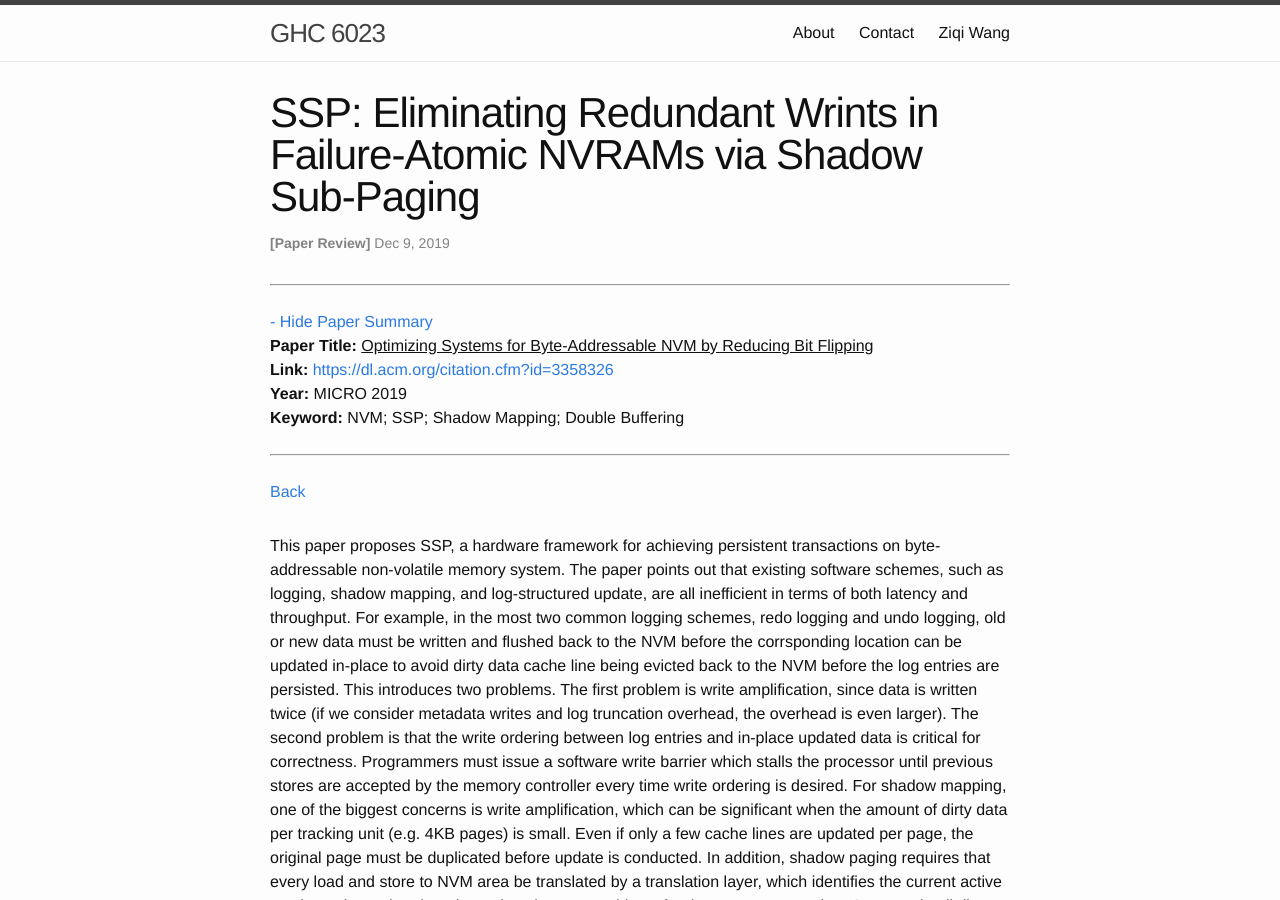
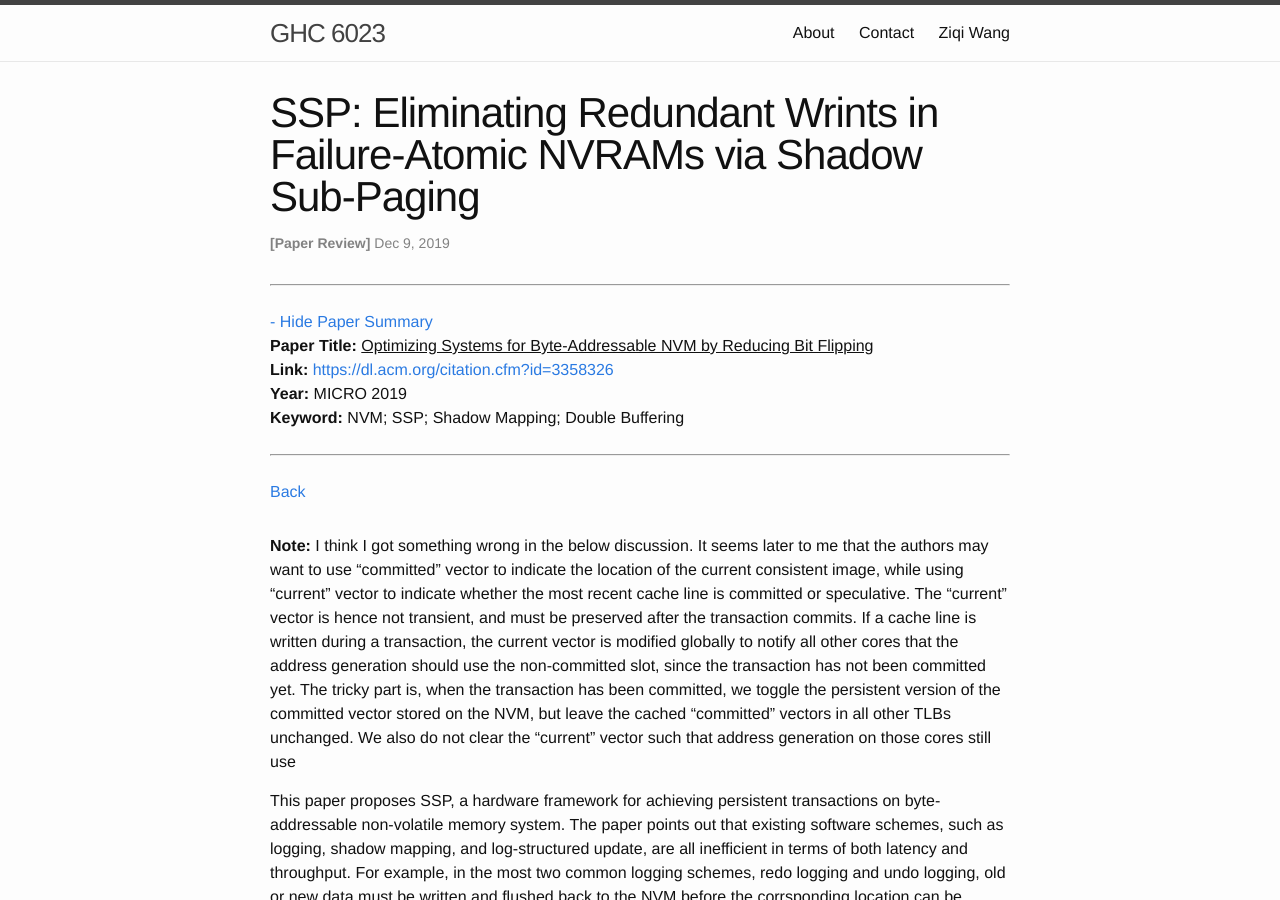
Before and after one commit to wangziqi2013/wangziqi2013.github.io, a Jekyll site: the page built from _posts/2019-12-08-ssp.markdown, in a window 1280 px wide and 900 px high. Built offline with Jekyll 4.4.1, drawn with Linux system fonts in a browser that asks for light colours.

Commit message:
Adding note

```diff
--- a/_posts/2019-12-08-ssp.markdown
+++ b/_posts/2019-12-08-ssp.markdown
@@ -13,7 +13,14 @@ htm_cr:
 version_mgmt:
 ---
 
-
+**Note:** I think I got something wrong in the below discussion. It seems later to me that the authors may want to use
+"committed" vector to indicate the location of the current consistent image, while using "current" vector to indicate whether
+the most recent cache line is committed or speculative. The "current" vector is hence not transient, and must be preserved
+after the transaction commits. If a cache line is written during a transaction, the current vector is modified globally
+to notify all other cores that the address generation should use the non-committed slot, since the transaction has not
+been committed yet. The tricky part is, when the transaction has been committed, we toggle the persistent version of the
+committed vector stored on the NVM, but leave the cached "committed" vectors in all other TLBs unchanged. We also
+do not clear the "current" vector such that address generation on those cores still use
 
 This paper proposes SSP, a hardware framework for achieving persistent transactions on byte-addressable non-volatile
 memory system. The paper points out that existing software schemes, such as logging, shadow mapping, and log-structured
```
